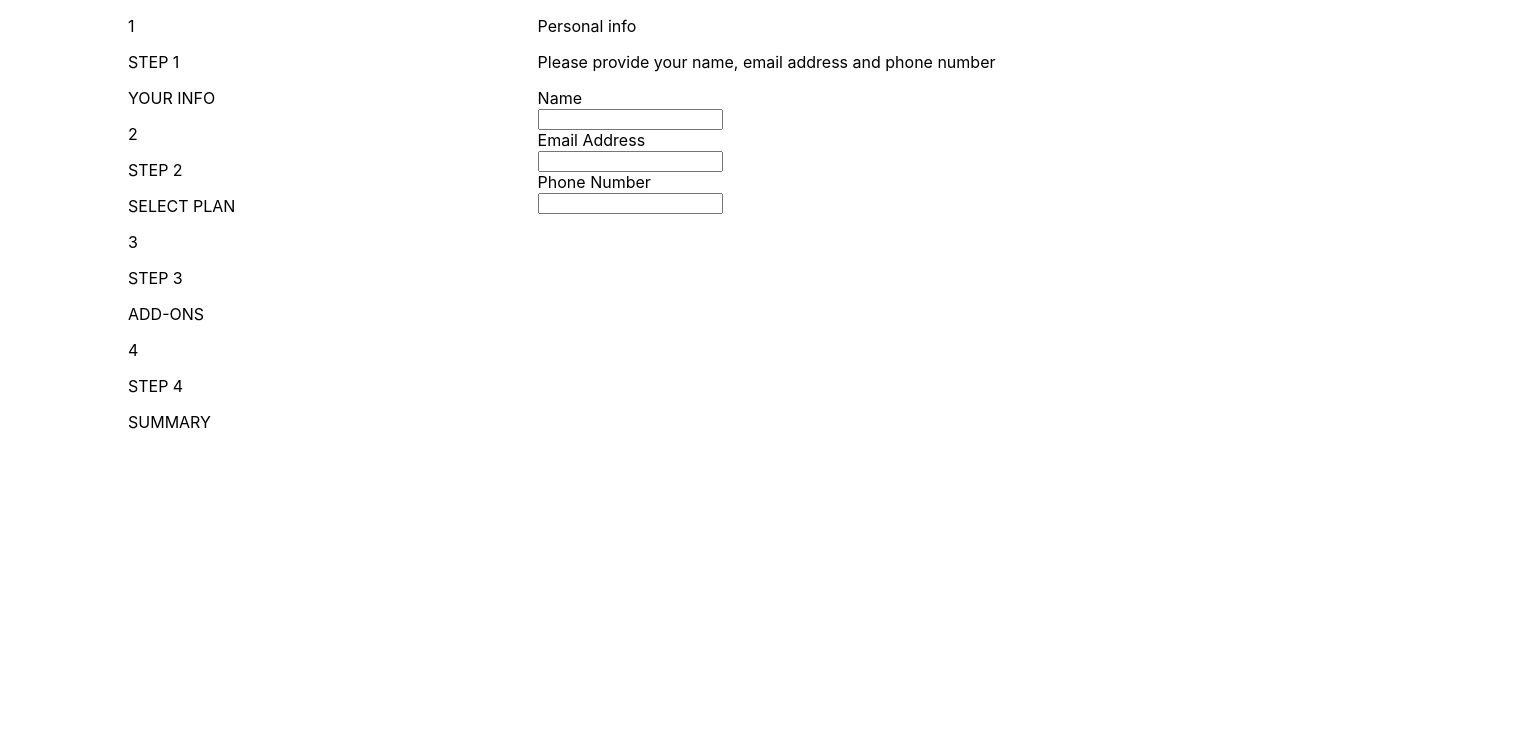
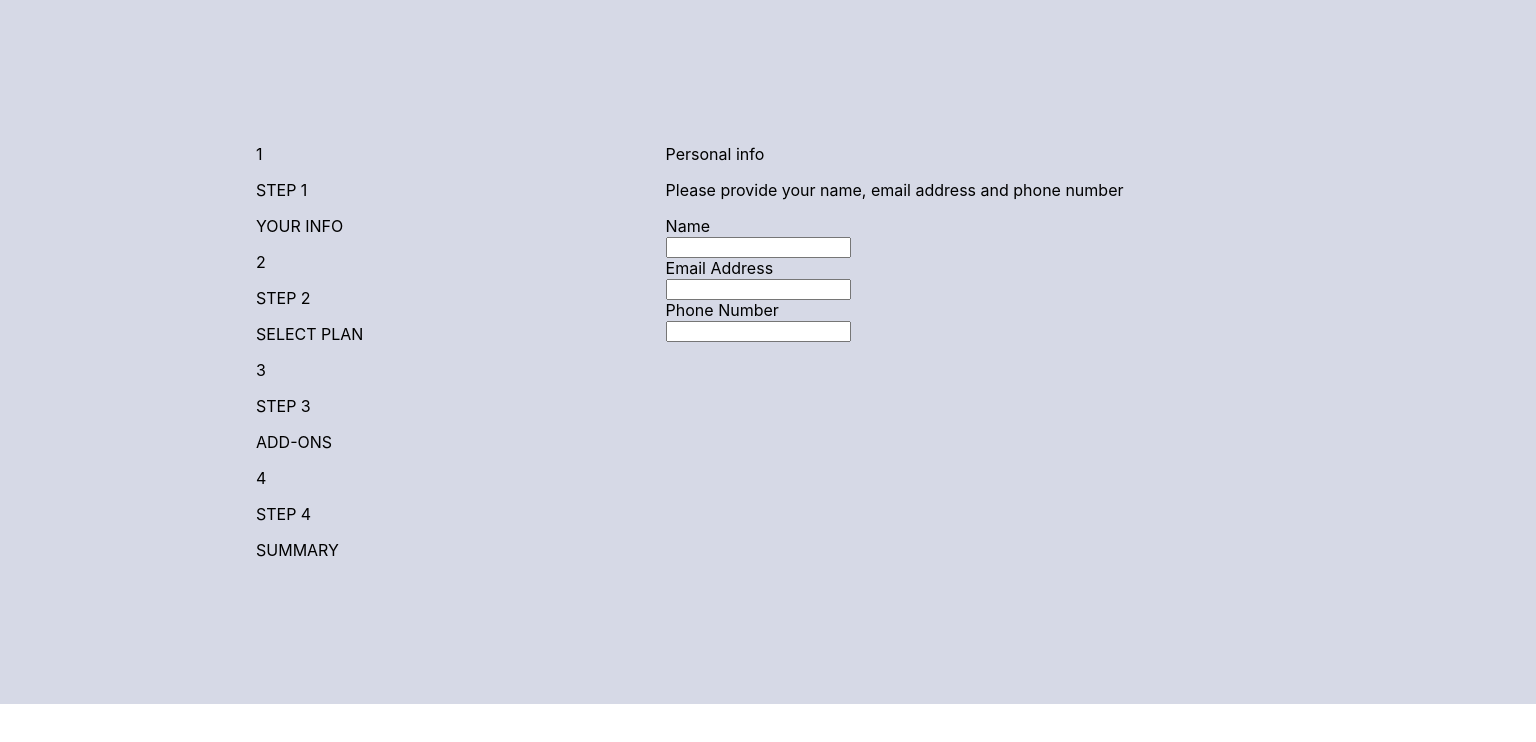
Before and after one commit to steven-mpawulo/multi-step-form, a React (Create React App) app: page / in a window 1280 px wide. Shown: the top 742 px of the page, 1536 px wide, since content can reach past the window. Built offline with nearby package versions, Linux system fonts and the light colour scheme.

Commit message:
adds background color

```diff
--- a/src/styles/app.css
+++ b/src/styles/app.css
@@ -1,4 +1,6 @@
 .major-container {
     width: 100%;
     height: 100%;
+    padding: 10%;
+    background-color:  hsl(229, 24%, 87%);
 }
```
